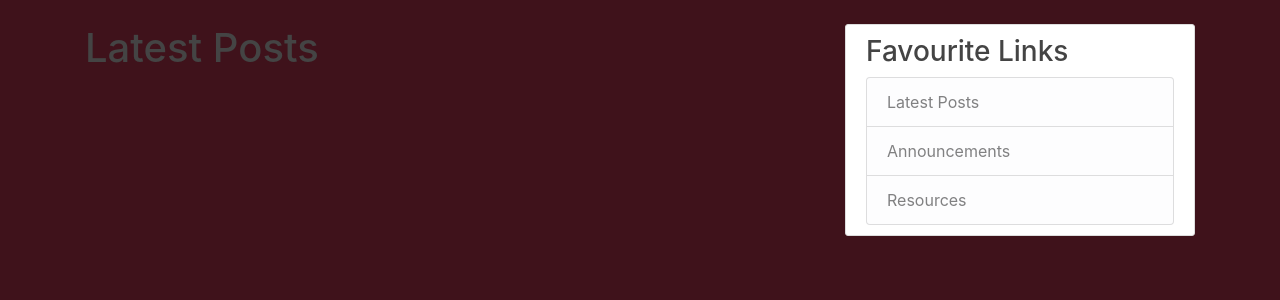
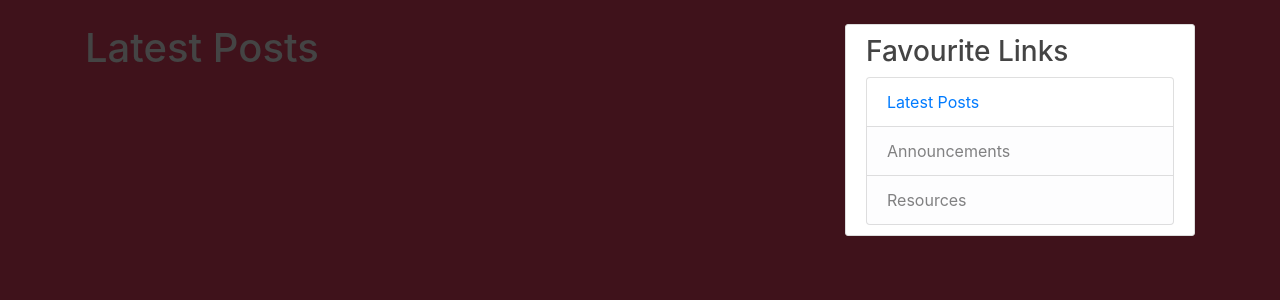
Before and after one commit to harish-gunda18/mysite, a Django app: template blog/templates/blog/latest.html in a window 1280 px wide. Shown: the part 56-356 px from the top of the page. Run offline with Django 3.2, Linux system fonts and the light colour scheme; the template is opened without the code that fills it, so the values that code supplies are empty; some libraries are stand-ins or nearby versions.

Commit message:
changed latest posts link color

```diff
--- a/blog/templates/blog/base.html
+++ b/blog/templates/blog/base.html
@@ -89,7 +89,7 @@
           <div class="content-section">
             <h3>Favourite Links</h3>
               <ul class="list-group">
-                <a href="{% url 'latest-posts' %}" class="list-group-item list-group-item-light">Latest Posts</a>
+                <a href="{% url 'latest-posts' %}" class="list-group-item">Latest Posts</a>
                 <li class="list-group-item list-group-item-light">Announcements</li>
                 <li class="list-group-item list-group-item-light">Resources</li>
               </ul>
```
